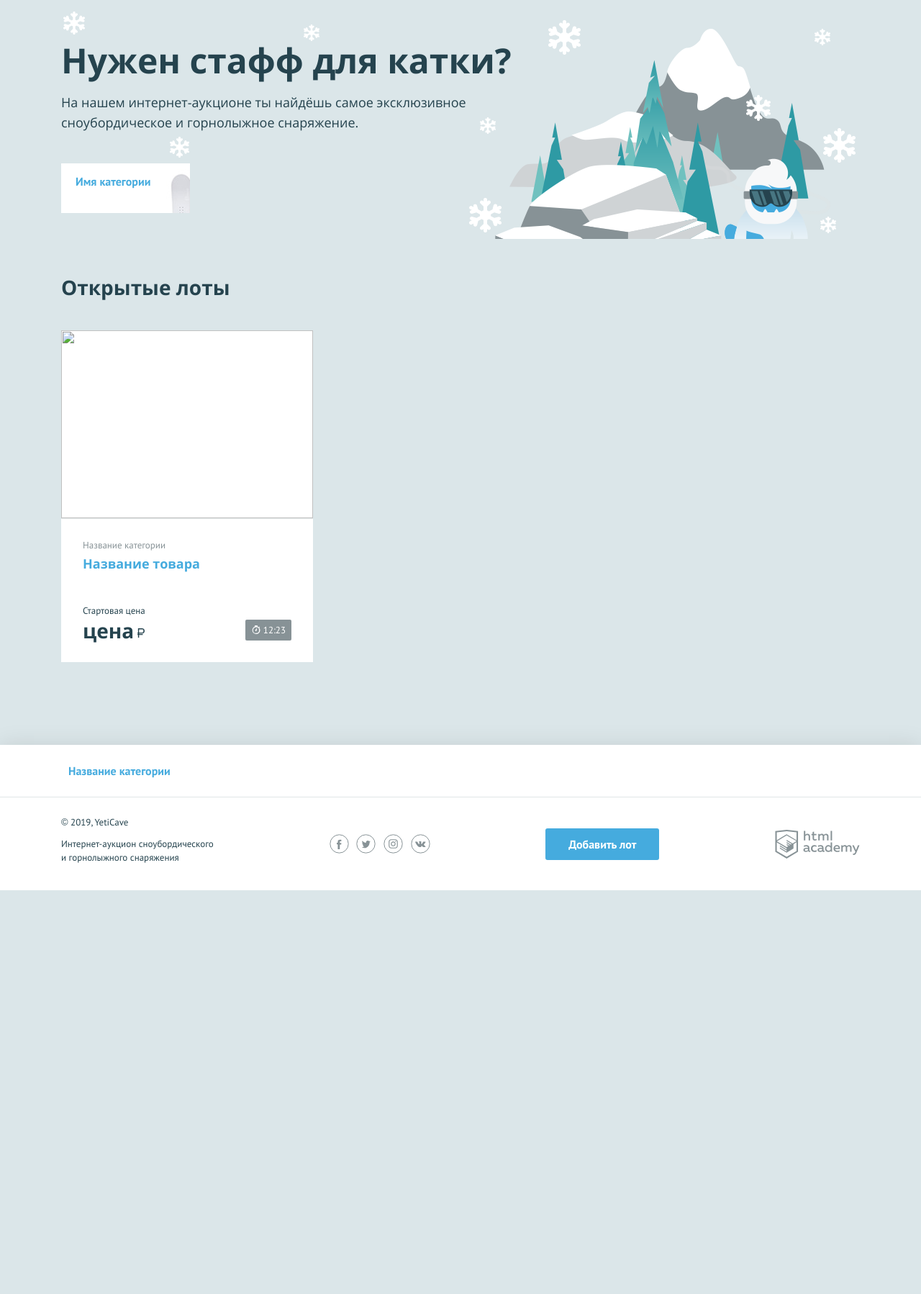
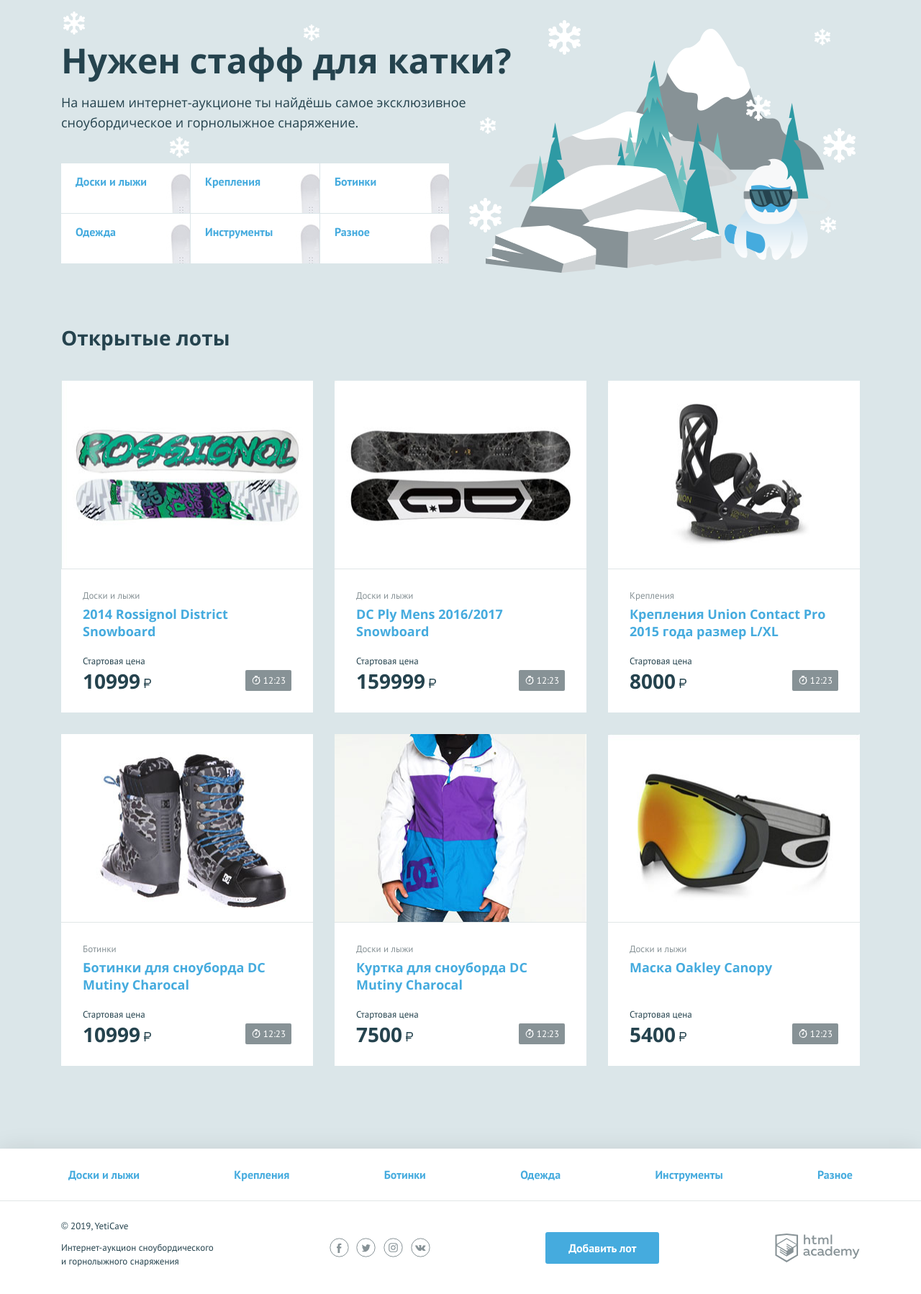
Before and after one commit to kknyazev1/1242981-yeticave-11, a PHP site: page / in a window 1280 px wide. Shown: the part 107-1905 px from the top of the page at 72% size. Before the commit the page ends 1344 px from the top, so only its background shows below. Run offline with PHP 8.4, Linux system fonts and the light colour scheme.

Commit message:
Массивы

```diff
--- a/index.php
+++ b/index.php
@@ -2,6 +2,41 @@
 $is_auth = rand(0, 1);
 
 $user_name = ''; // укажите здесь ваше имя
+$massiv1 = [ "Доски и лыжи", "Крепления", 'Ботинки', "Одежда","Инструменты", "Разное"];
+$massiv2 = [
+  [
+     'name' => '2014 Rossignol District Snowboard',
+     'category' => 'Доски и лыжи',
+     'price' => '10999',
+     'URL' => 'img/lot-1.jpg'
+  ],
+  ['name' => 'DC Ply Mens 2016/2017 Snowboard',
+  'category' => 'Доски и лыжи',
+  'price' => '159999',
+  'URL' => 'img/lot-2.jpg'
+  ],
+  ['name' => 'Крепления Union Contact Pro 2015 года размер L/XL',
+  'category' => 'Крепления',
+  'price' => '8000',
+  'URL' => 'img/lot-3.jpg'
+  ],
+  ['name' => 'Ботинки для сноуборда DC Mutiny Charocal',
+  'category' => 'Ботинки',
+  'price' => '10999',
+  'URL' => 'img/lot-4.jpg'
+  ],
+  ['name' => 'Куртка для сноуборда DC Mutiny Charocal',
+  'category' => 'Доски и лыжи',
+  'price' => '7500',
+  'URL' => 'img/lot-5.jpg'
+  ],
+  ['name' => 'Маска Oakley Canopy',
+  'category' => 'Доски и лыжи',
+  'price' => '5400',
+  'URL' => 'img/lot-6.jpg'
+  ]
+
+];
 ?>
 <!DOCTYPE html>
 <html lang="ru">
@@ -40,9 +75,11 @@ $user_name = ''; // укажите здесь ваше имя
         <p class="promo__text">На нашем интернет-аукционе ты найдёшь самое эксклюзивное сноубордическое и горнолыжное снаряжение.</p>
         <ul class="promo__list">
             <!--заполните этот список из массива категорий-->
+          <?php foreach($massiv1 as $value): ?>
             <li class="promo__item promo__item--boards">
-                <a class="promo__link" href="pages/all-lots.html">Имя категории</a>
+                <a class="promo__link" href="pages/all-lots.html"><?=$value;?></a>
             </li>
+          <?php endforeach ?>
         </ul>
     </section>
     <section class="lots">
@@ -50,18 +87,20 @@ $user_name = ''; // укажите здесь ваше имя
             <h2>Открытые лоты</h2>
         </div>
         <ul class="lots__list">
+
+            <?php foreach($massiv2 as $item): ?>
             <!--заполните этот список из массива с товарами-->
             <li class="lots__item lot">
                 <div class="lot__image">
-                    <img src="" width="350" height="260" alt="">
+                    <img src="<?=$item['URL'];?>" width="350" height="260" alt="">
                 </div>
                 <div class="lot__info">
-                    <span class="lot__category">Название категории</span>
-                    <h3 class="lot__title"><a class="text-link" href="pages/lot.html">Название товара</a></h3>
+                    <span class="lot__category"><?=$item['category'];?></span>
+                    <h3 class="lot__title"><a class="text-link" href="pages/lot.html"><?=$item['name'];?></a></h3>
                     <div class="lot__state">
                         <div class="lot__rate">
                             <span class="lot__amount">Стартовая цена</span>
-                            <span class="lot__cost">цена<b class="rub">р</b></span>
+                            <span class="lot__cost"><?=$item['price'];?><b class="rub">р</b></span>
                         </div>
                         <div class="lot__timer timer">
                             12:23
@@ -69,6 +108,7 @@ $user_name = ''; // укажите здесь ваше имя
                     </div>
                 </div>
             </li>
+        <?php endforeach ?>
         </ul>
     </section>
 </main>
@@ -78,9 +118,11 @@ $user_name = ''; // укажите здесь ваше имя
     <nav class="nav">
         <ul class="nav__list container">
             <!--заполните этот список из массива категорий-->
+            <?php foreach($massiv1 as $value): ?>
             <li class="nav__item">
-                <a href="pages/all-lots.html">Название категории</a>
+                <a href="pages/all-lots.html"><?=$value;?></a>
             </li>
+            <?php endforeach ?>
         </ul>
     </nav>
     <div class="main-footer__bottom container">
```
